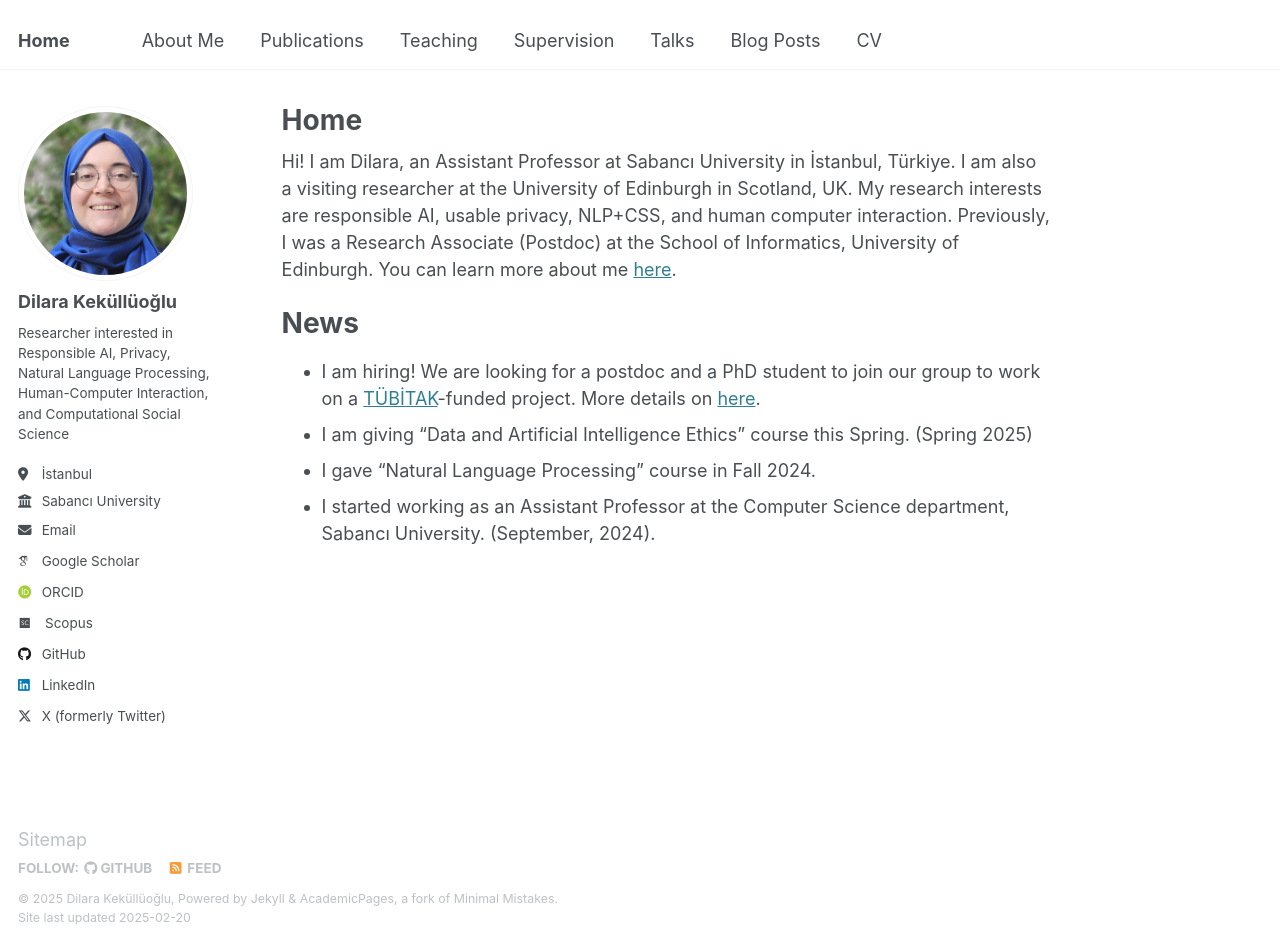
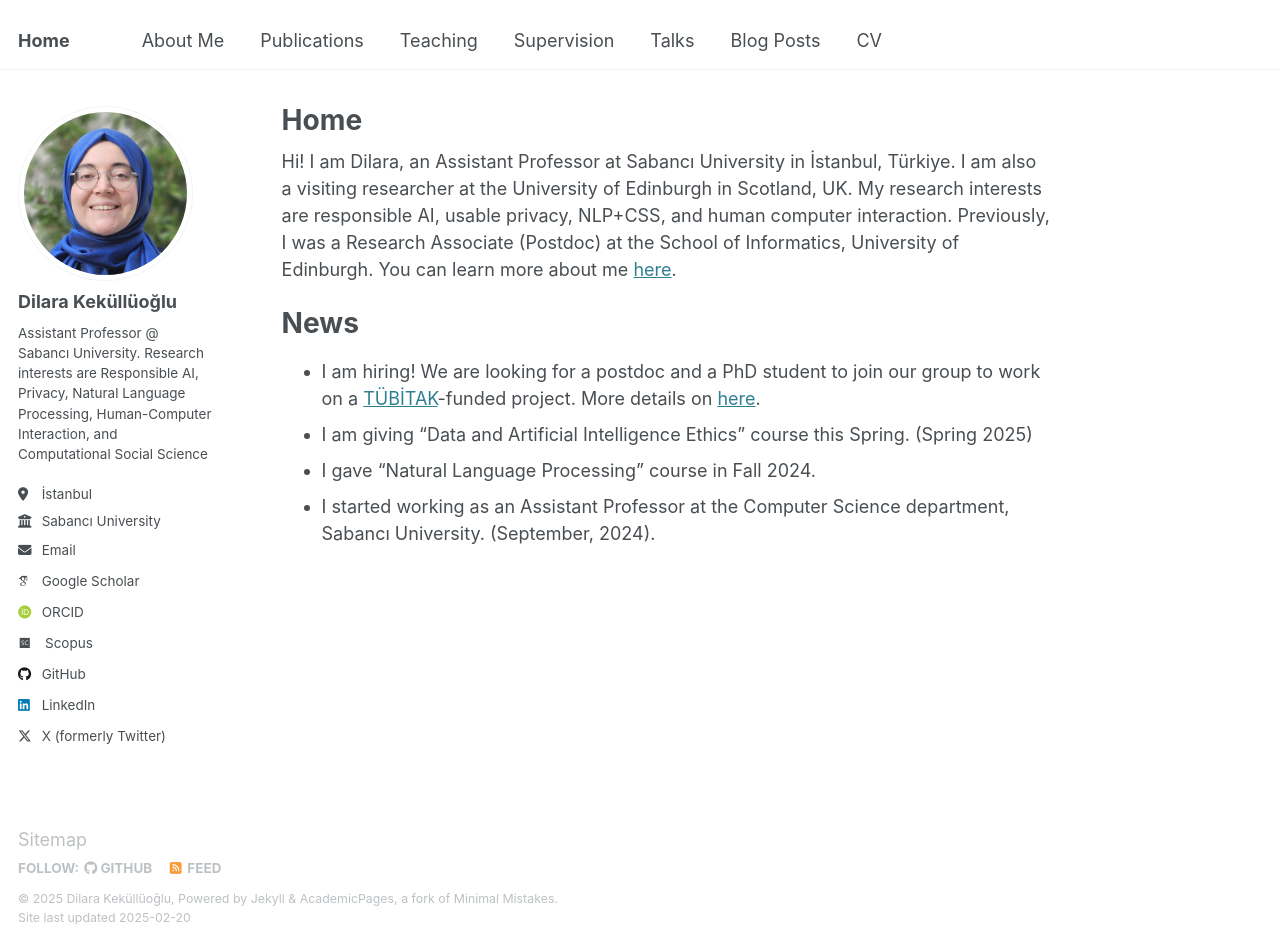
Before and after one commit to dilarakkl/dilarakkl.github.io, a Jekyll site: the page built from _pages/home.md, in a window 1280 px wide and 945 px high. Built offline with Jekyll 4.4.1, drawn with Linux system fonts in a browser that asks for light colours; some web fonts are replaced.

Commit message:
Update _config.yml

```diff
--- a/_config.yml
+++ b/_config.yml
@@ -24,7 +24,7 @@ author:
   avatar           : "dilara_profile_square.jpg"
   name             : "Dilara Keküllüoğlu"
   pronouns         : # example
-  bio              : "Researcher interested in Responsible AI, Privacy, Natural Language Processing, Human-Computer Interaction, and Computational Social Science"
+  bio              : "Assistant Professor @ Sabancı University. Research interests are Responsible AI, Privacy, Natural Language Processing, Human-Computer Interaction, and Computational Social Science"
   location         : "İstanbul"
   employer         : "Sabancı University"
   uri              : # URL
```
